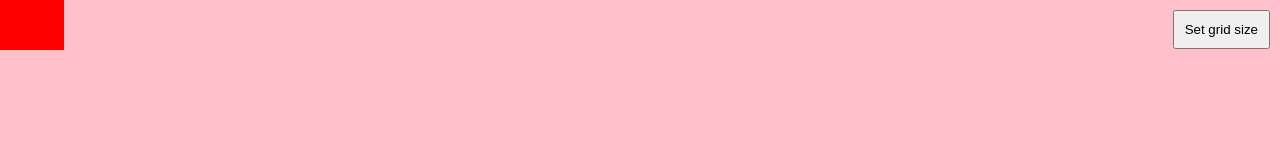
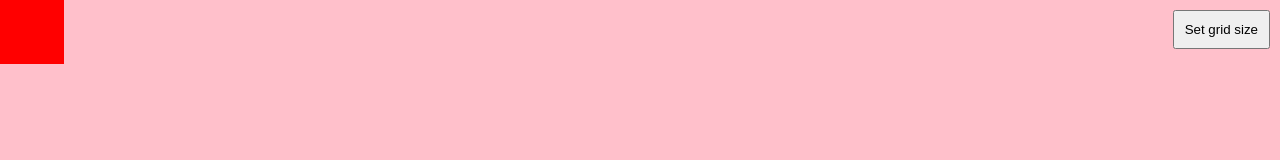
Before and after one commit to kimdogbe/etch-a-sketch, a plain HTML site: page index.html in a window 1280 px wide. Shown: the top 160 px of the page. Drawn offline with Linux system fonts and the light colour scheme.

Commit message:
Improve css sizing and mouseover eventListener
Changing css settings to scale better with the viewport and for divs
to shrink when grid size changes. Also updated the mouseover
eventListener only change backgroundColor of gridDivs.

```diff
--- a/script.js
+++ b/script.js
@@ -12,7 +12,6 @@ function resetCanvas(gridSize) {
 
     for (let j = 0; j < gridSize; j++){
       let childDiv = document.createElement("div");
-      // childDiv.style.border = "1px solid black";
       childDiv.style.backgroundColor = "pink";
       childDiv.classList.add("gridDiv");
 
@@ -26,7 +25,9 @@ function resetCanvas(gridSize) {
 }
 
 addEventListener("mouseover", (event) => {
-  event.target.style.backgroundColor = 'red';
+  if (event.target.className == 'gridDiv'){
+    event.target.style.backgroundColor = 'red';
+  }
 });
 
 const settingsBtn = document.createElement("button");
--- a/style.css
+++ b/style.css
@@ -6,8 +6,8 @@
 .container{
   display: flex;
   flex-direction: column;
-  flex-wrap: wrap;
-
+  height: 100vh;
+  width: 100vw;
 }
 
 .childRow {
@@ -15,8 +15,8 @@
 }
 
 .gridDiv {
-  width: 50px;
-  height: 50px;
+  width: 100%;
+  height: 100%;
   aspect-ratio: 1 / 1;
   flex: 1;
 }
```
